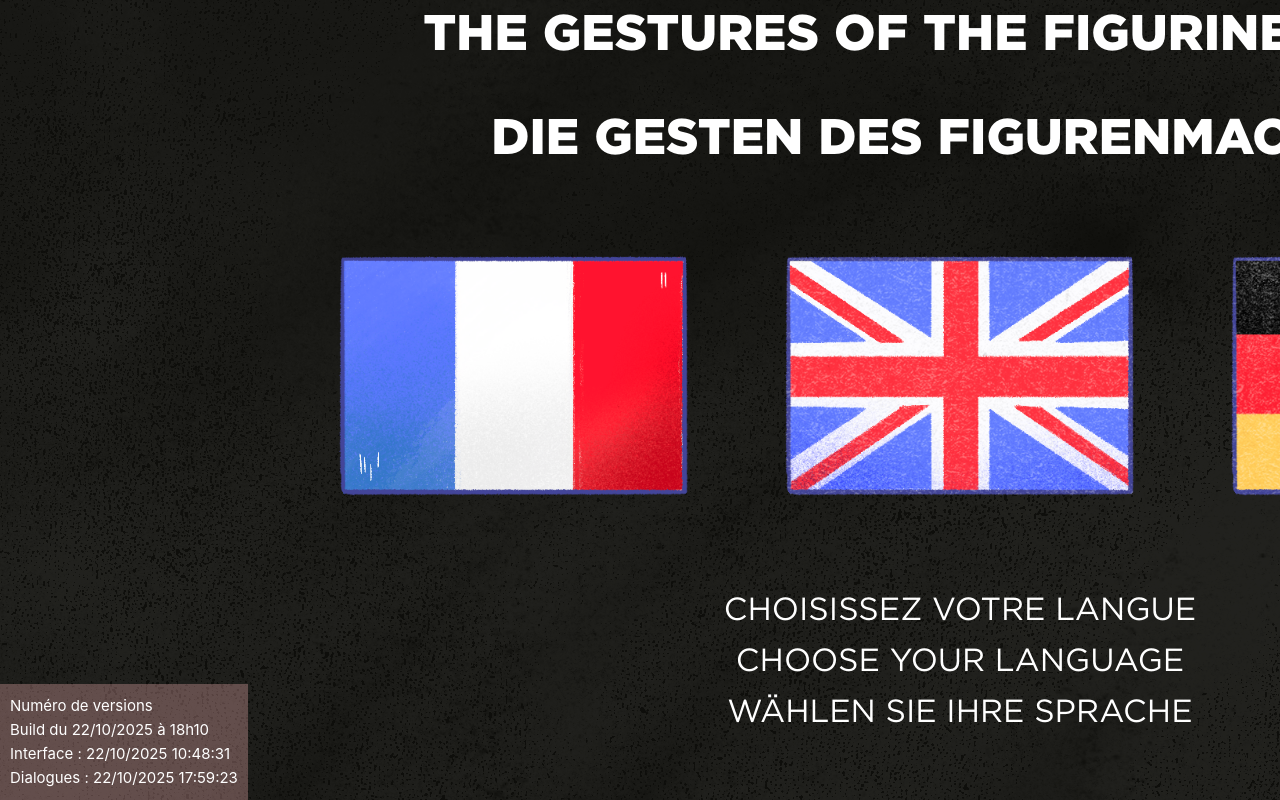
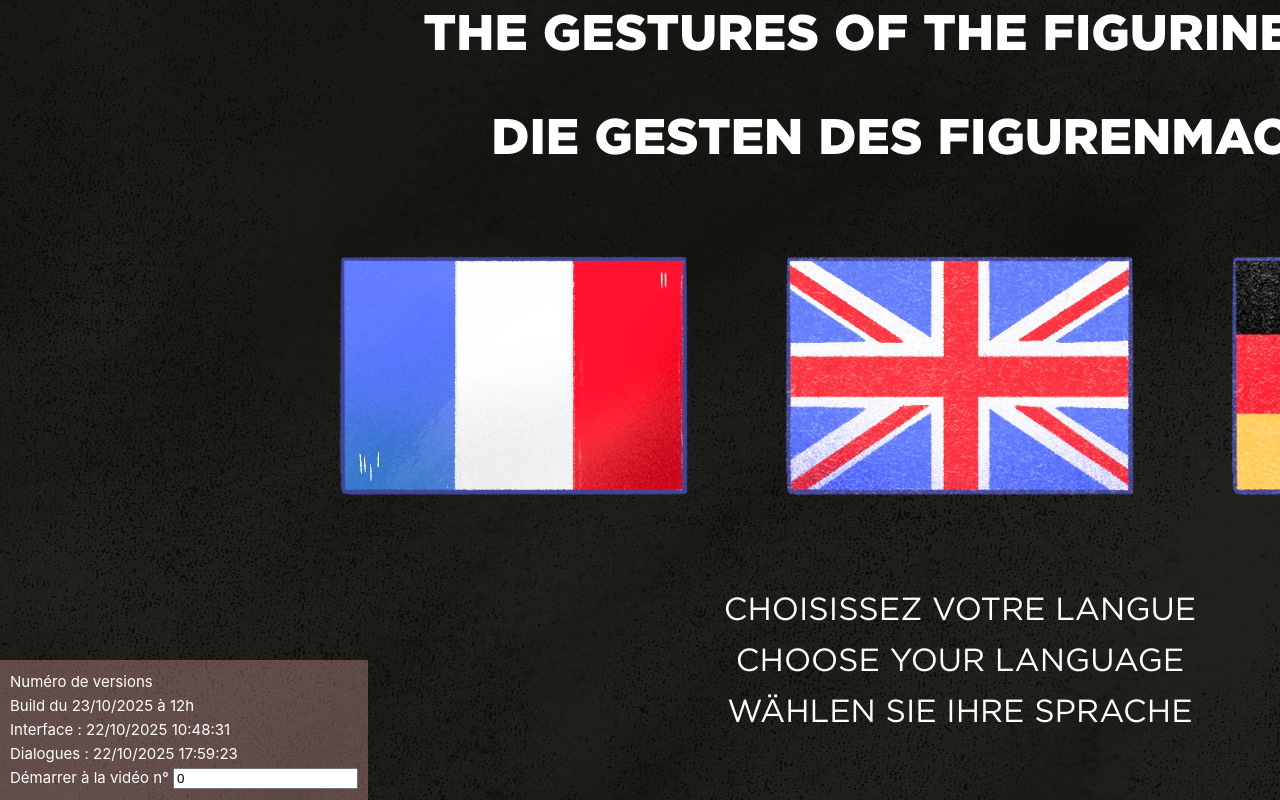
Before and after one commit to reciproque/fig-3.1mm-figuriniste, a Vue app: page / in a window 1280 px wide. Shown: the part 280-1080 px from the top of the page. Built offline with nearby package versions, Linux system fonts and the light colour scheme.

Commit message:
add debug input to select first video played

```diff
--- a/src/App.vue
+++ b/src/App.vue
@@ -9,6 +9,8 @@ import VideoPlayer from './components/VideoPlayer.vue'
 
 const dialogs = ref({});
 const texts = ref({});
+
+let selectedStartId = 0;
 
 onMounted(async () => {
   try {
@@ -41,13 +43,16 @@ function onLanguageSelected(lang) {
 
     <LanguageScreen v-if="!selectedLanguage" @language-selected="onLanguageSelected"
     :instructions="[texts?.[0]?.['texte-FR'], texts?.[1]?.['texte-FR'], texts?.[2]?.['texte-FR'], texts?.[3]?.['texte-FR'], texts?.[4]?.['texte-FR'], texts?.[5]?.['texte-FR']]" />
-    <VideoPlayer v-else :language="selectedLanguage" />
+    <VideoPlayer v-else :language="selectedLanguage"
+    :startId="selectedStartId"/>
 
     <div class="debug debug-versions" v-if="dialogs && Object.keys(dialogs).length && texts && Object.keys(texts).length" >
       Numéro de versions<br>
-      Build du 22/10/2025 à 18h10<br>
+      Build du 23/10/2025 à 12h<br>
       Interface : {{ texts[Object.keys(texts).length-1]["texte-FR"] }} <br>
       Dialogues : {{ dialogs[Object.keys(dialogs).length-1]["texte-FR"] }} <br>
+
+      <span v-if="!selectedLanguage">Démarrer à la vidéo n° <input type="number" v-model="selectedStartId"></span>
 
     </div>
 
--- a/src/components/VideoPlayer.vue
+++ b/src/components/VideoPlayer.vue
@@ -9,10 +9,14 @@ import { gsap } from 'gsap';
 
 import { ref, onMounted } from 'vue';
 
-const { language } = defineProps({
+const { language, startId } = defineProps({
   language: {
     type: String,
     required: true
+  },
+  startId: {
+    type: Number,
+    required:false
   }
 })
 
@@ -86,7 +90,7 @@ function getTimecodeEnd(n) {
 }
 
 
-let currentVideo = 0;
+let currentVideo = startId;
 
 const isPlaying = ref(true);
 
```
